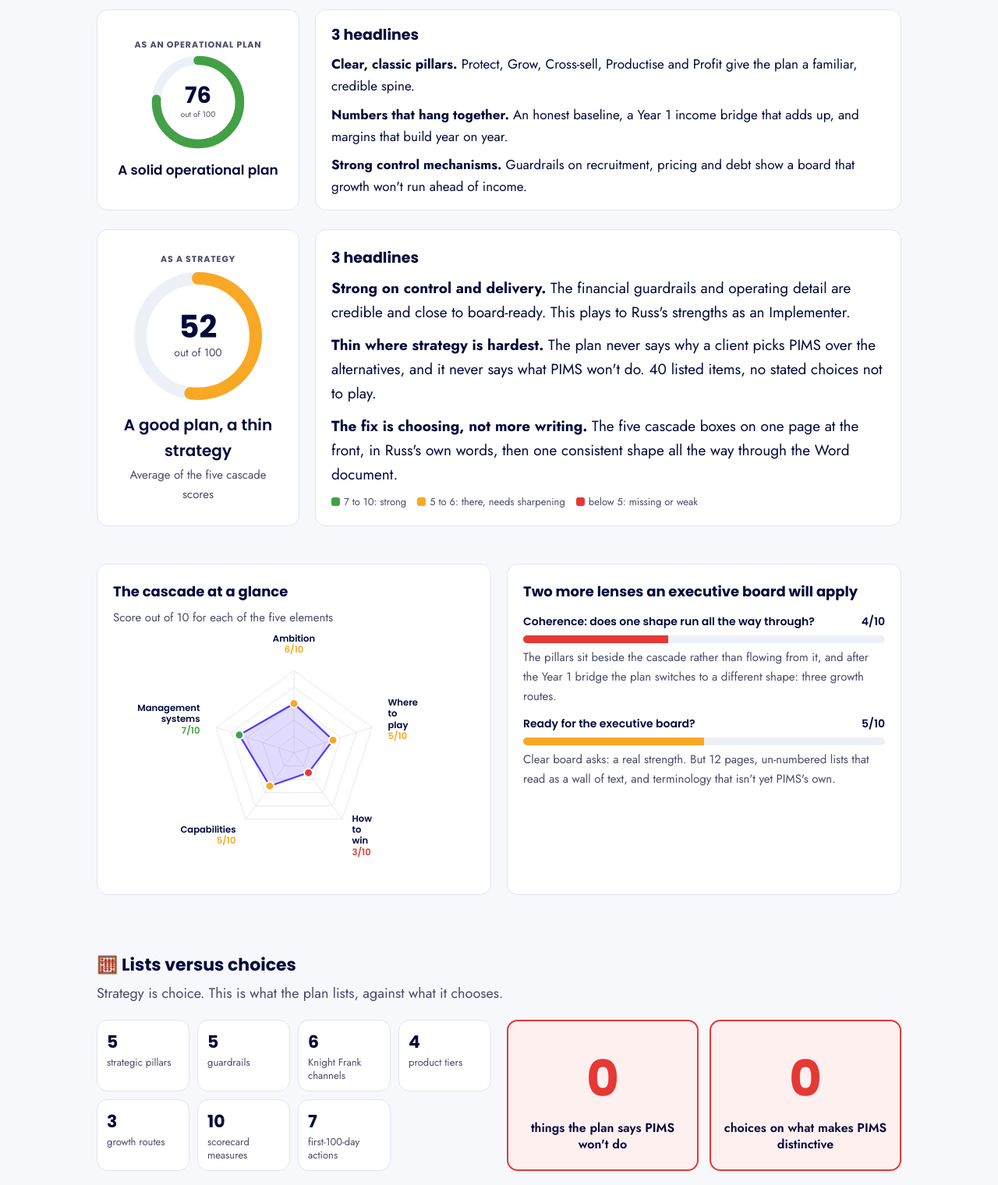
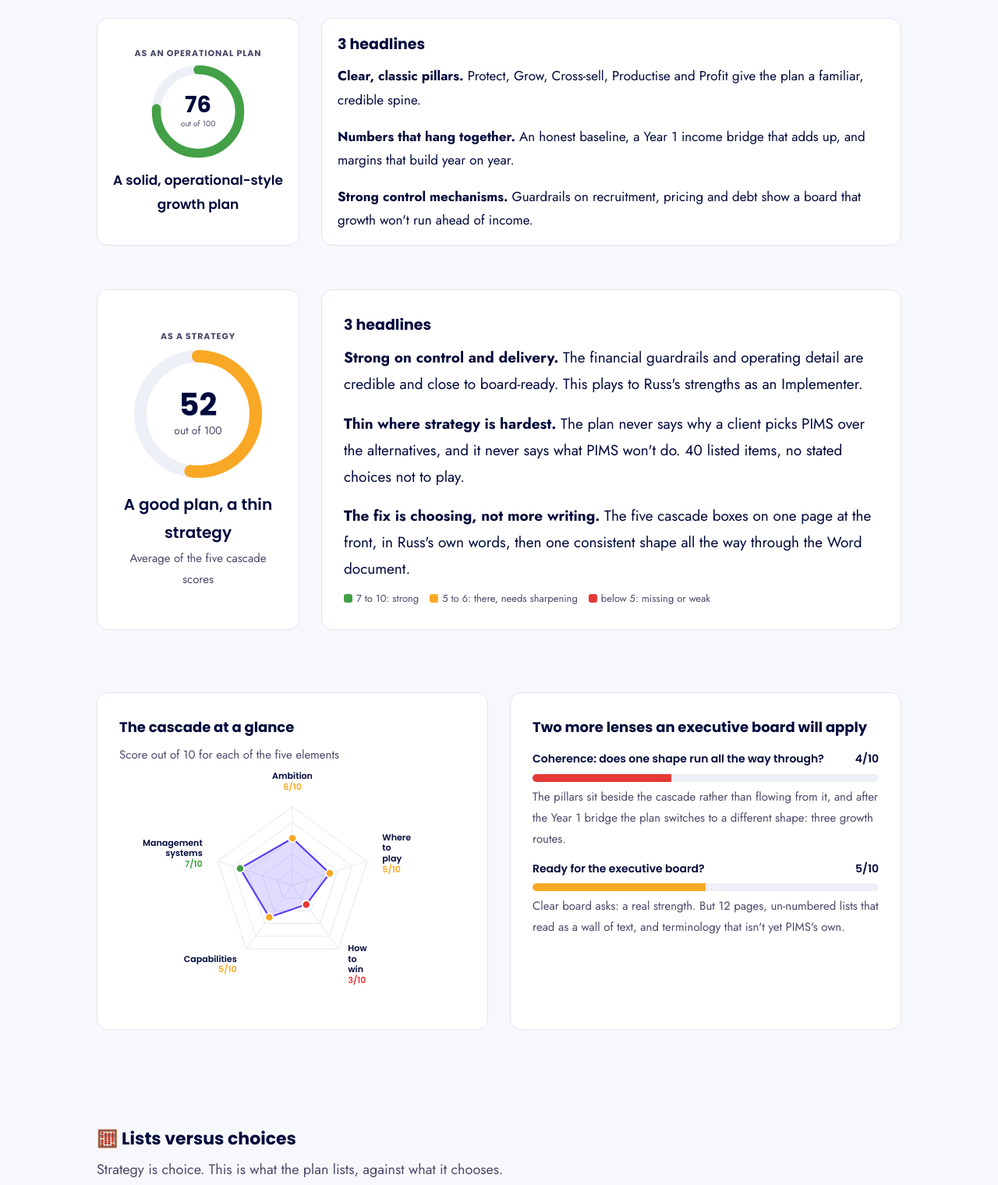
Before and after one commit to sean-sankey/reports, a plain HTML site: page Russ_PIMS_Plan_Strategy_Cascade_Review.html in a window 1280 px wide. Shown: the part 202-1722 px from the top of the page at 78% size. Drawn offline with Linux system fonts and the light colour scheme.

Commit message:
Publish Russ_PIMS_Plan_Strategy_Cascade_Review.html

```diff
--- a/Russ_PIMS_Plan_Strategy_Cascade_Review.html
+++ b/Russ_PIMS_Plan_Strategy_Cascade_Review.html
@@ -5,22 +5,22 @@
 <style>
 :root{--navy:#00093B;--violet:#5837F6;--mint:#B9F9CF;--bg:#F7F8FC;--card:#fff;--muted:#4A4A6A;--line:#E2E4F0;
 --red:#E53935;--redbg:#FFF0F0;--amb:#F9A825;--ambbg:#FFF8E1;--grn:#43A047;--grnbg:#E8F5E9}
-*{box-sizing:border-box}body{margin:0;background:var(--bg);font-family:Jost,Arial,sans-serif;color:var(--navy);font-size:18px;line-height:1.65}
+*{box-sizing:border-box}body{margin:0;background:var(--bg);font-family:Jost,Arial,sans-serif;color:var(--navy);font-size:18px;line-height:1.8}
 b,strong{font-weight:700}
 .hero p{font-size:19px}
 h1,h2,h3,.lab{font-family:Poppins,Arial,sans-serif}
 .wrap{max-width:1080px;margin:0 auto;padding:32px 24px 60px}
 .tag{background:var(--navy);color:#fff;font-family:Poppins;font-size:12px;letter-spacing:.06em;padding:8px 14px;border-radius:8px;display:inline-block}
 h1{font-size:32px;margin:14px 0 4px}.sub{color:var(--muted);margin:0 0 26px;font-size:15px}
-.hero{display:grid;grid-template-columns:260px 1fr;gap:20px;margin-bottom:24px}.ophero .card{padding:16px 20px}.ophero p{font-size:17px!important}.lens{font-family:Poppins;font-weight:700;font-size:11px;letter-spacing:.08em;color:var(--muted)}
-.card{background:var(--card);border:1px solid var(--line);border-radius:14px;padding:20px}
+.hero{display:grid;grid-template-columns:260px 1fr;gap:28px;margin-bottom:56px}.ophero .card{padding:16px 20px}.ophero p{font-size:17px!important}.lens{font-family:Poppins;font-weight:700;font-size:11px;letter-spacing:.08em;color:var(--muted)}
+.card{background:var(--card);border:1px solid var(--line);border-radius:14px;padding:28px}
 .ring{display:flex;flex-direction:column;align-items:center;justify-content:center;text-align:center}
 .verdict{font-family:Poppins;font-weight:600;font-size:20px;margin:8px 0 2px}.small{font-size:15px;color:var(--muted)}
 .keyline{display:flex;gap:14px;flex-wrap:wrap;font-size:13px;color:var(--muted);margin-top:8px}
 .dot{display:inline-block;width:11px;height:11px;border-radius:3px;margin-right:5px;vertical-align:-1px}
-.grid2{display:grid;grid-template-columns:1fr 1fr;gap:20px;margin-top:48px}
-.sec{margin:72px 0 18px}.sec h2{font-size:22px;margin:0}.sec p{margin:4px 0 0;color:var(--muted)}
-.tier{display:flex;align-items:center;gap:16px;background:#fff;border:1px solid var(--line);border-left:8px solid var(--c);border-radius:12px;padding:14px 18px;margin:10px auto;cursor:pointer;transition:.15s}
+.grid2{display:grid;grid-template-columns:1fr 1fr;gap:28px;margin-top:80px}
+.sec{margin:120px 0 28px}.sec h2{font-size:22px;margin:0}.sec p{margin:4px 0 0;color:var(--muted)}
+.tier{display:flex;align-items:center;gap:16px;background:#fff;border:1px solid var(--line);border-left:8px solid var(--c);border-radius:12px;padding:18px 22px;margin:18px auto;cursor:pointer;transition:.15s}
 .tier:hover{box-shadow:0 4px 16px rgba(0,9,59,.08)}.tier.open{background:var(--cbg)}
 .tier .nm{font-family:Poppins;font-weight:600;font-size:17px;flex:0 0 200px}.tier .q{flex:1;color:var(--muted);font-size:16px}
 .bar{flex:0 0 180px;height:10px;background:#EEF0F7;border-radius:6px;overflow:hidden}.bar i{display:block;height:100%;background:var(--c)}
@@ -30,7 +30,7 @@ h1{font-size:32px;margin:14px 0 4px}.sub{color:var(--muted);margin:0 0 26px;font
 .dgrid{display:grid;grid-template-columns:repeat(2,1fr);gap:14px}
 .box{border-radius:10px;padding:12px 14px;font-size:16px;border-left:5px solid var(--bc);background:var(--bb)}
 .box .lab{font-size:12px;letter-spacing:.05em;text-transform:uppercase;margin-bottom:6px;font-weight:600}
-.box ol{margin:0;padding-left:20px}.box li{margin-bottom:6px}
+.box ol{margin:0;padding-left:20px}.box li{margin-bottom:12px}
 .ask{margin-top:12px;background:var(--navy);color:#fff;border-radius:10px;padding:12px 16px;font-size:15px}.ask b{color:var(--mint);font-family:Poppins;font-weight:600}
 .lvc{display:grid;grid-template-columns:1fr 1fr;gap:20px;align-items:stretch}.counts{display:grid;grid-template-columns:repeat(4,1fr);gap:10px}.zeros{display:grid;grid-template-columns:1fr 1fr;gap:14px}.big .n{font-size:64px!important;color:#E53935}.big{display:flex;flex-direction:column;justify-content:center}.big .t{font-size:16px!important;color:var(--navy)!important;font-weight:600}
 .cnt{text-align:left;padding:10px 12px}.cnt .n{font-family:Poppins;font-weight:700;font-size:22px}.cnt .t{font-size:13px;color:var(--muted);line-height:1.3}.big{text-align:center}
@@ -48,7 +48,7 @@ table.map th{font-family:Poppins;font-weight:600;font-size:12px;background:#F2F3
 .pill{display:inline-block;font-family:Poppins;font-size:11px;font-weight:600;padding:3px 9px;border-radius:20px;margin-left:8px;vertical-align:2px}
 .flag{border-left:5px solid var(--amb);background:var(--ambbg);border-radius:8px;padding:10px 14px;font-size:14px;margin-top:12px}
 .conf{display:grid;grid-template-columns:1fr 1fr;gap:20px}
-.brow{display:grid;grid-template-columns:200px 1fr 70px 110px;gap:12px;align-items:center;padding:9px 0;border-bottom:1px solid var(--line);font-size:14px;cursor:pointer}
+.brow{display:grid;grid-template-columns:200px 1fr 70px 110px;gap:12px;align-items:center;padding:14px 0;border-bottom:1px solid var(--line);font-size:14px;cursor:pointer}
 .brow .track{height:14px;background:#EEF0F7;border-radius:7px;overflow:hidden}.brow .track i{display:block;height:100%}
 .brow .why{grid-column:1/-1;display:none;color:var(--muted);font-size:14px;padding:4px 0 2px}.brow.open .why{display:block}
 .cpill{font-family:Poppins;font-size:11px;font-weight:600;padding:3px 8px;border-radius:20px;text-align:center}
@@ -57,7 +57,7 @@ table.map th{font-family:Poppins;font-weight:600;font-size:12px;background:#F2F3
 .yc .n{font-family:Poppins;font-weight:700;font-size:24px}.yc .p{font-family:Poppins;font-weight:600;font-size:13px;margin-top:4px}
 .brochure{display:grid;grid-template-columns:repeat(4,1fr);gap:12px}
 .bp{background:#fff;border:1px solid var(--line);border-radius:12px;padding:14px;font-size:14px}.bp .n{font-family:Poppins;font-weight:700;color:var(--violet);font-size:13px}
-.next{background:var(--navy);color:#fff;padding:30px 0 70px;margin-top:80px}
+.next{background:var(--navy);color:#fff;padding:60px 0 90px;margin-top:130px}
 .next .sec h2{color:#fff}.next .sec p{color:#C9CCE8}.next .small{color:#C9CCE8}
 .band{display:inline-block;background:var(--mint);color:var(--navy);font-family:Poppins;font-weight:700;font-size:13px;letter-spacing:.08em;padding:8px 14px;border-radius:8px;margin-top:20px}
 .next .card,.next .step,.next .bp{color:var(--navy)}
@@ -73,12 +73,12 @@ table.map th{font-family:Poppins;font-weight:600;font-size:12px;background:#F2F3
 <div class="hero ophero">
   <div class="card ring"><div class="lens">AS AN OPERATIONAL PLAN</div>
     <svg width="130" height="130" viewBox="0 0 180 180" id="ring2"></svg>
-    <div class="verdict" style="font-size:17px">A solid operational plan</div>
+    <div class="verdict" style="font-size:17px">A solid, operational-style growth plan</div>
   </div>
   <div class="card">
     <h2 style="font-size:19px;margin:0 0 8px">3 headlines</h2>
-    <p style="margin:0 0 8px"><b>Clear, classic pillars.</b> Protect, Grow, Cross-sell, Productise and Profit give the plan a familiar, credible spine.</p>
-    <p style="margin:0 0 8px"><b>Numbers that hang together.</b> An honest baseline, a Year 1 income bridge that adds up, and margins that build year on year.</p>
+    <p style="margin:0 0 16px"><b>Clear, classic pillars.</b> Protect, Grow, Cross-sell, Productise and Profit give the plan a familiar, credible spine.</p>
+    <p style="margin:0 0 16px"><b>Numbers that hang together.</b> An honest baseline, a Year 1 income bridge that adds up, and margins that build year on year.</p>
     <p style="margin:0"><b>Strong control mechanisms.</b> Guardrails on recruitment, pricing and debt show a board that growth won't run ahead of income.</p>
   </div>
 </div>
@@ -90,8 +90,8 @@ table.map th{font-family:Poppins;font-weight:600;font-size:12px;background:#F2F3
   </div>
   <div class="card">
     <h2 style="font-size:19px;margin:0 0 8px">3 headlines</h2>
-    <p style="margin:0 0 10px"><b>Strong on control and delivery.</b> The financial guardrails and operating detail are credible and close to board-ready. This plays to Russ's strengths as an Implementer.</p>
-    <p style="margin:0 0 10px"><b>Thin where strategy is hardest.</b> The plan never says why a client picks PIMS over the alternatives, and it never says what PIMS won't do. 40 listed items, no stated choices not to play.</p>
+    <p style="margin:0 0 16px"><b>Strong on control and delivery.</b> The financial guardrails and operating detail are credible and close to board-ready. This plays to Russ's strengths as an Implementer.</p>
+    <p style="margin:0 0 16px"><b>Thin where strategy is hardest.</b> The plan never says why a client picks PIMS over the alternatives, and it never says what PIMS won't do. 40 listed items, no stated choices not to play.</p>
     <p style="margin:0"><b>The fix is choosing, not more writing.</b> The five cascade boxes on one page at the front, in Russ's own words, then one consistent shape all the way through the Word document.</p>
     <div class="keyline"><span><i class="dot" style="background:var(--grn)"></i>7 to 10: strong</span><span><i class="dot" style="background:var(--amb)"></i>5 to 6: there, needs sharpening</span><span><i class="dot" style="background:var(--red)"></i>below 5: missing or weak</span></div>
   </div>
```
